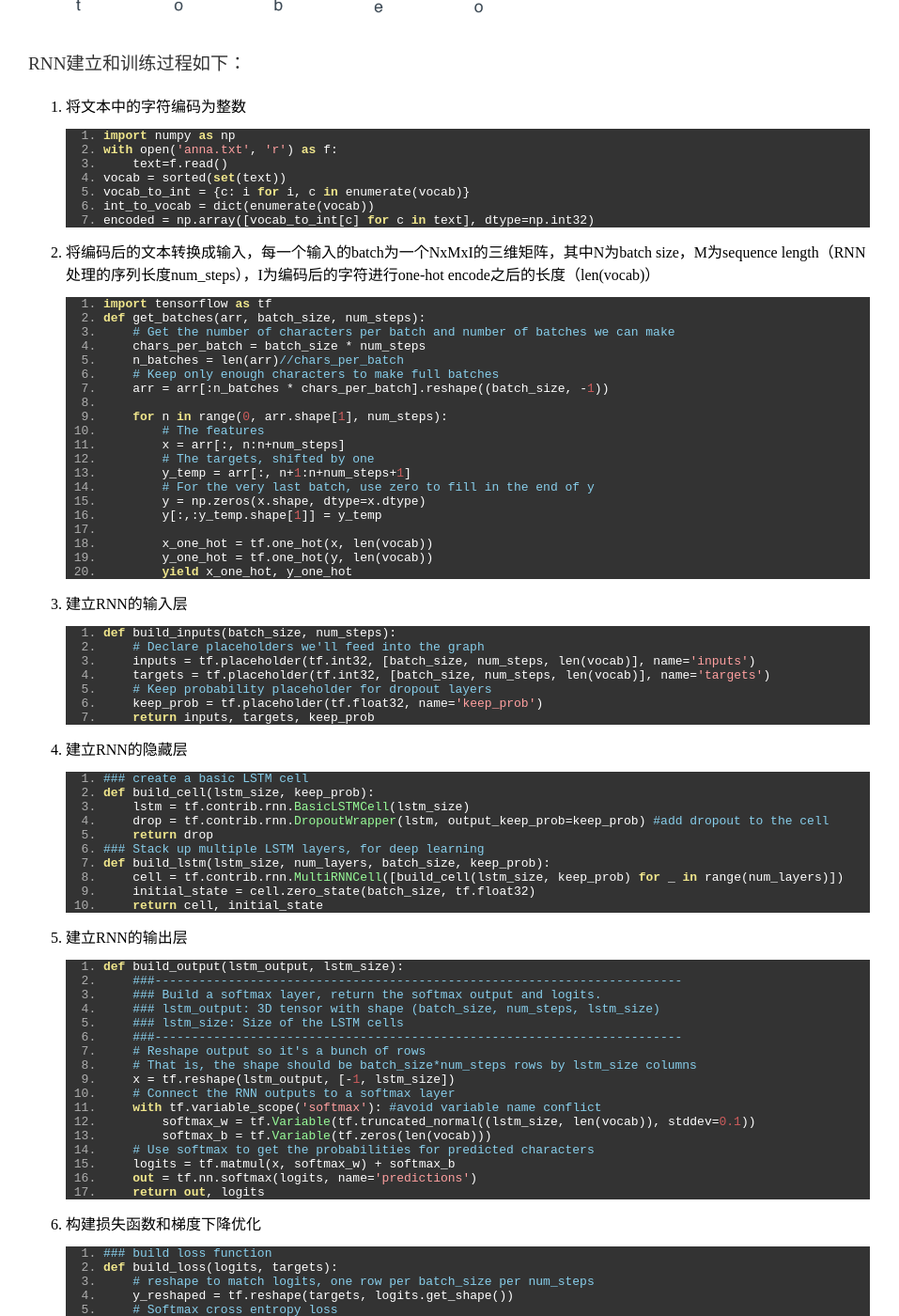
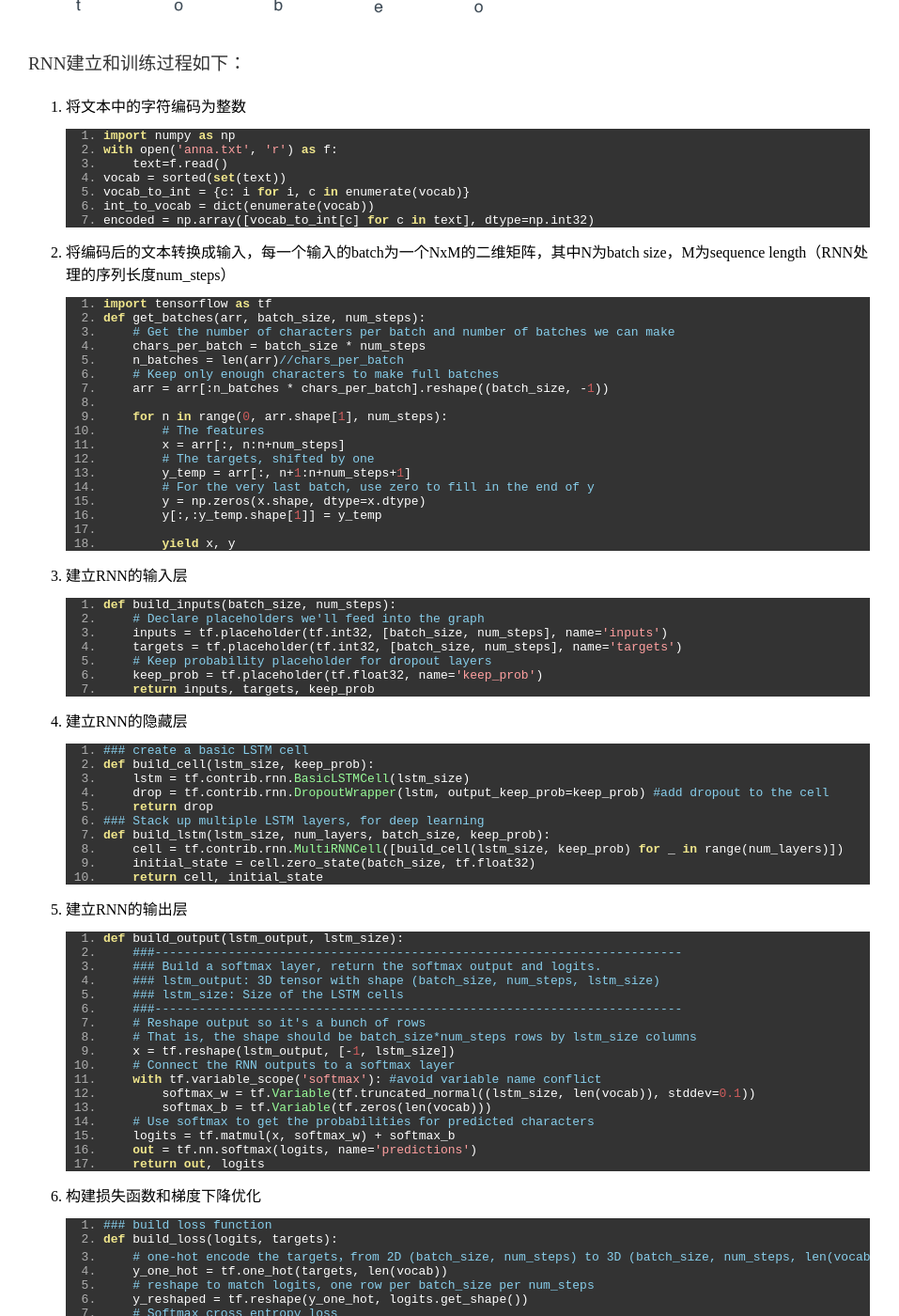
Before and after one commit to sunwenqi10/sunwenqi10.github.io, a Jekyll site: the page built from _posts/2018-11-14-Use_Tensorflow_to_create_a_simple_RNN.md, in a window 1280 px wide and 1400 px high, scrolled down 754 px. Shown: the whole window at 94% size, without its empty margins (162-1119 px from the left). Built offline with Jekyll 4.4.1, drawn with Linux system fonts in a browser that asks for light colours; formulas are drawn with MathJax 3; comment, search, counter and statistics services are not loaded; some of the changed text lies outside the part shown.

Commit message:
Update 2018-11-14-Use_Tensorflow_to_create_a_simple_RNN.md

````diff
--- a/_posts/2018-11-14-Use_Tensorflow_to_create_a_simple_RNN.md
+++ b/_posts/2018-11-14-Use_Tensorflow_to_create_a_simple_RNN.md
@@ -26,7 +26,7 @@ int_to_vocab = dict(enumerate(vocab))
 encoded = np.array([vocab_to_int[c] for c in text], dtype=np.int32)
 ```
 
-2. 将编码后的文本转换成输入，每一个输入的batch为一个NxMxI的三维矩阵，其中N为batch size，M为sequence length（RNN处理的序列长度num_steps），I为编码后的字符进行one-hot encode之后的长度（len(vocab)）
+2. 将编码后的文本转换成输入，每一个输入的batch为一个NxM的二维矩阵，其中N为batch size，M为sequence length（RNN处理的序列长度num_steps）
 ```python
 import tensorflow as tf
 def get_batches(arr, batch_size, num_steps):
@@ -45,17 +45,15 @@ def get_batches(arr, batch_size, num_steps):
            y = np.zeros(x.shape, dtype=x.dtype)
            y[:,:y_temp.shape[1]] = y_temp
 
-           x_one_hot = tf.one_hot(x, len(vocab))
-           y_one_hot = tf.one_hot(y, len(vocab))
-           yield x_one_hot, y_one_hot
+           yield x, y
 ```
 
 3. 建立RNN的输入层
 ```python
 def build_inputs(batch_size, num_steps):
        # Declare placeholders we'll feed into the graph
-       inputs = tf.placeholder(tf.int32, [batch_size, num_steps, len(vocab)], name='inputs')
-       targets = tf.placeholder(tf.int32, [batch_size, num_steps, len(vocab)], name='targets')
+       inputs = tf.placeholder(tf.int32, [batch_size, num_steps], name='inputs')
+       targets = tf.placeholder(tf.int32, [batch_size, num_steps], name='targets')
        # Keep probability placeholder for dropout layers
        keep_prob = tf.placeholder(tf.float32, name='keep_prob')
        return inputs, targets, keep_prob
@@ -100,8 +98,10 @@ def build_output(lstm_output, lstm_size):
 ```python
 ### build loss function
 def build_loss(logits, targets):
+       # one-hot encode the targets，from 2D (batch_size, num_steps) to 3D (batch_size, num_steps, len(vocab))
+       y_one_hot = tf.one_hot(targets, len(vocab))
        # reshape to match logits, one row per batch_size per num_steps
-       y_reshaped = tf.reshape(targets, logits.get_shape())
+       y_reshaped = tf.reshape(y_one_hot, logits.get_shape())
        # Softmax cross entropy loss
        loss = tf.nn.softmax_cross_entropy_with_logits(logits=logits, labels=y_reshaped)
        loss = tf.reduce_mean(loss)
@@ -131,8 +131,10 @@ class CharRNN:
            self.inputs, self.targets, self.keep_prob = build_inputs(batch_size, num_steps)
            # Build the LSTM cell
            cell, self.initial_state = build_lstm(lstm_size, num_layers, batch_size, self.keep_prob)
+           # One-hot encode the inputs, from 2D (batch_size, num_steps) to 3D (batch_size, num_steps, len(vocab))
+           x_one_hot = tf.one_hot(self.inputs, len(vocab))
            # Run each sequence step through the RNN and collect the outputs
-           outputs, state = tf.nn.dynamic_rnn(cell, self.inputs, initial_state=self.initial_state)
+           outputs, state = tf.nn.dynamic_rnn(cell, x_one_hot, initial_state=self.initial_state)
            self.final_state = state
            # Get softmax predictions and logits
            self.prediction, self.logits = build_output(outputs, lstm_size)
@@ -207,16 +209,14 @@ def sample(checkpoint, n_samples, lstm_size, prime="The "):
             x = np.zeros((1, 1))
             for c in prime:
                 x[0,0] = vocab_to_int[c]
-                x_one_hot = tf.one_hot(x, len(vocab))
-                feed = {model.inputs: x_one_hot, model.keep_prob: 1., model.initial_state: new_state}
+                feed = {model.inputs: x, model.keep_prob: 1., model.initial_state: new_state}
                 preds, new_state = sess.run([model.prediction, model.final_state], feed_dict=feed)
             c = pick_top_n(preds, len(vocab))
             samples.append(int_to_vocab[c])
 
             for i in range(n_samples-1):
                 x[0,0] = c
-                x_one_hot = tf.one_hot(x, len(vocab))
-                feed = {model.inputs: x_one_hot, model.keep_prob: 1., model.initial_state: new_state}
+                feed = {model.inputs: x, model.keep_prob: 1., model.initial_state: new_state}
                 preds, new_state = sess.run([model.prediction, model.final_state], feed_dict=feed)
                 c = pick_top_n(preds, len(vocab))
                 samples.append(int_to_vocab[c])
````
